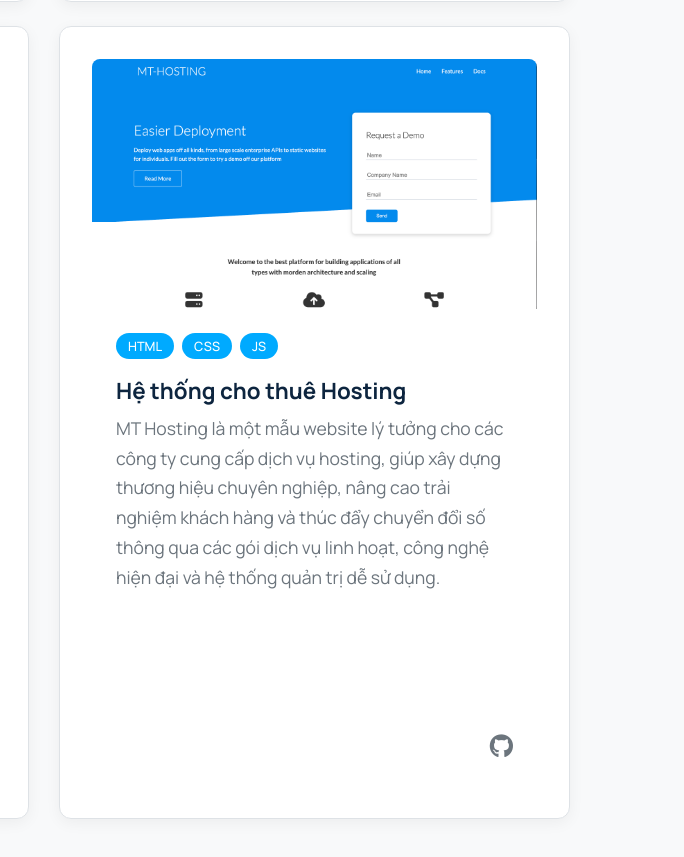
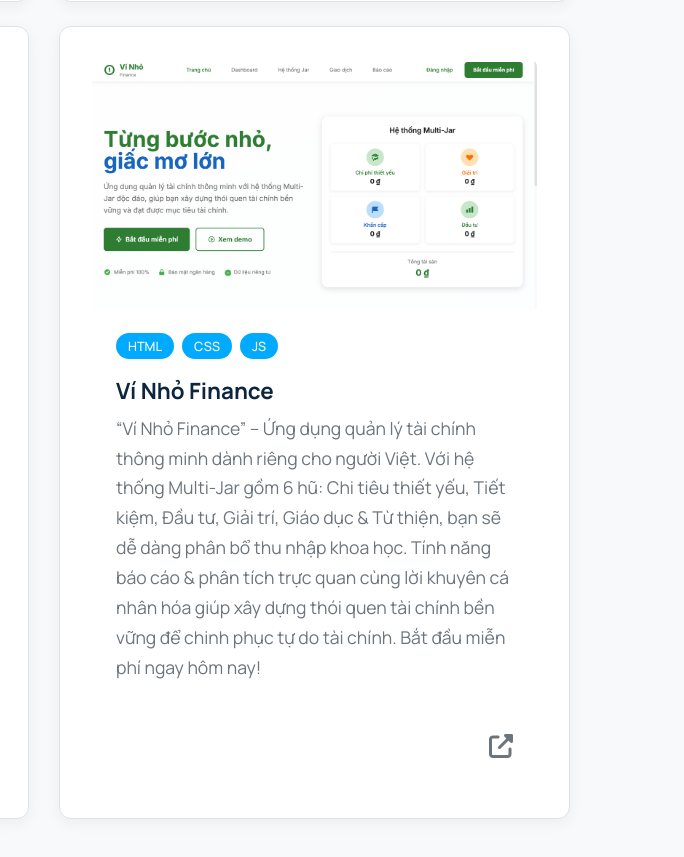
Before and after one commit to tqbinhhh/Portfolio-QuocBinh, a plain HTML site: page index.html in a window 1280 px wide. Shown: the part 3470-4327 px from the top of the page, 596-1280 px from the left. Drawn offline with nearby package versions, Linux system fonts and the light colour scheme; animation ran at ten frames a second.

Commit message:
Update index.html

```diff
--- a/index.html
+++ b/index.html
@@ -302,10 +302,10 @@
                             </div>
                         </div>
                     </div>
-                    <div class="col-lg-6 mb-4 reveal">
+                   <div class="col-lg-6 mb-4 reveal">
                         <div class="project-card">
                             <div class="project-image">
-                                <img src="./Ảnh màn hình 2025-07-01 lúc 14.17.22.png" alt="Hệ thống Hosting">
+                                <img src="./ví nhỏ.png" alt="Ví Nhỏ Finance">
                             </div>
                             <div class="project-content">
                                 <div class="project-tags">
@@ -313,14 +313,15 @@
                                     <span>CSS</span>
                                     <span>JS</span>
                                 </div>
-                                <h3>Hệ thống cho thuê Hosting</h3>
-                                <p>MT Hosting là một mẫu website lý tưởng cho các công ty cung cấp dịch vụ hosting, giúp
-                                    xây dựng thương hiệu chuyên nghiệp, nâng cao trải nghiệm khách hàng và thúc đẩy
-                                    chuyển đổi số thông qua các gói dịch vụ linh hoạt, công nghệ hiện đại và hệ thống
-                                    quản trị dễ sử dụng.</p>
+                                <h3>Ví Nhỏ Finance</h3>
+                                <p>“Ví Nhỏ Finance” – Ứng dụng quản lý tài chính thông minh dành riêng cho người Việt.
+                                    Với hệ thống Multi-Jar gồm 6 hũ: Chi tiêu thiết yếu, Tiết kiệm, Đầu tư, Giải trí,
+                                    Giáo dục & Từ thiện, bạn sẽ dễ dàng phân bổ thu nhập khoa học. Tính năng báo cáo &
+                                    phân tích trực quan cùng lời khuyên cá nhân hóa giúp xây dựng thói quen tài chính
+                                    bền vững để chinh phục tự do tài chính. Bắt đầu miễn phí ngay hôm nay!</p>
                                 <div class="project-links">
-                                    <a href="https://github.com/tqbinhhh/Web-Hosting" target="_blank"
-                                        class="project-link" title="Xem trên GitHub"><i class="fab fa-github"></i></a>
+                                    <a href="https://vi-nhoo.netlify.app/pages/homepage" target="_blank" class="project-link"
+                                        title="Xem Live"><i class="fas fa-external-link-alt"></i></a>
                                 </div>
                             </div>
                         </div>
```
